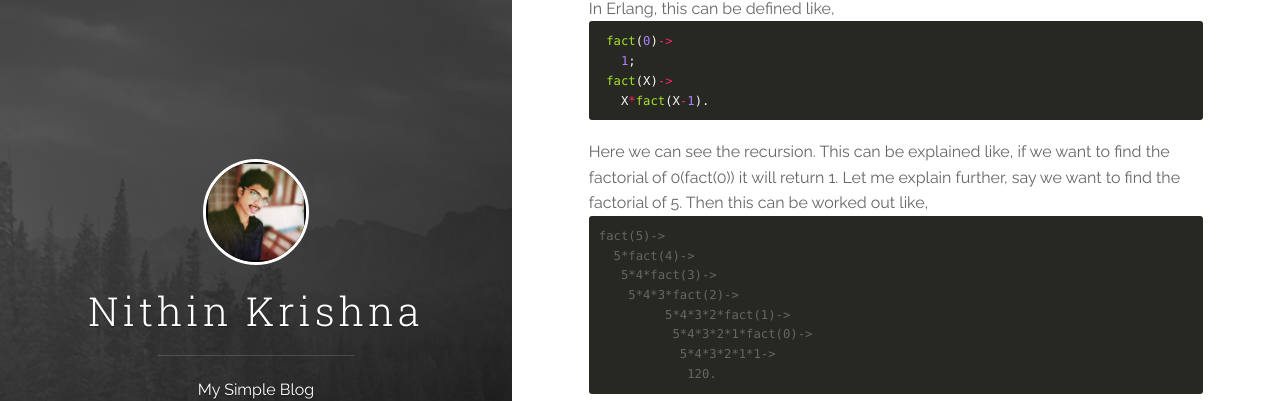
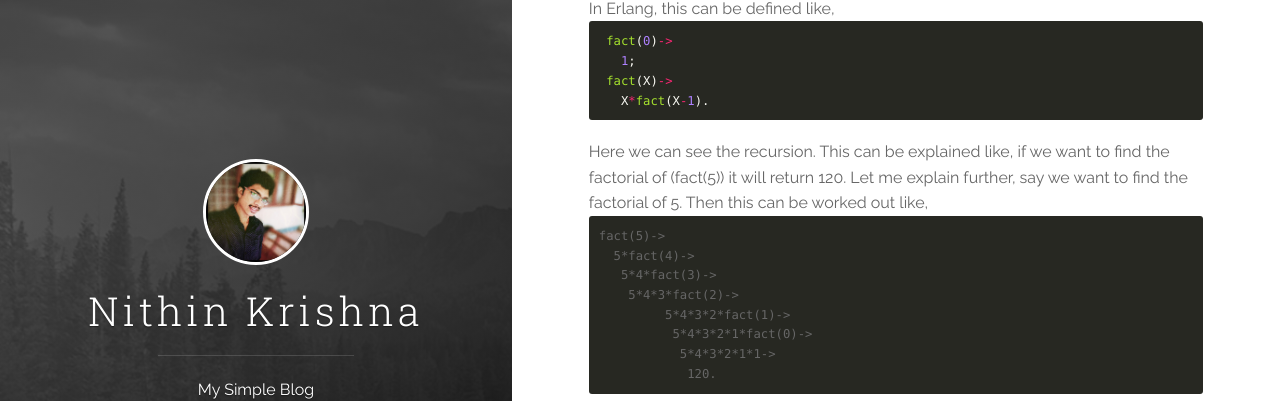
Before and after one commit to nithinkr1shna/nithinkr1shna.github.io, a Jekyll site: the page built from index.html, in a window 1280 px wide and 900 px high, scrolled down 522 px. Shown: the part 118-519 px from the top of the window. Built offline with Jekyll 4.4.1, drawn with Linux system fonts in a browser that asks for light colours; nearby versions of some CDN libraries; the list of posts is cut into pages by our own code.

Commit message:
my first functional language

````diff
--- a/_posts/2017-03-26-my-first-functional-programming-language.markdown
+++ b/_posts/2017-03-26-my-first-functional-programming-language.markdown
@@ -43,7 +43,7 @@ Then the function definition will be.
  fact(X)->
    X*fact(X-1).
 ```
-Here we can see the recursion. This can be explained like, if we want to find the factorial of 0(fact(0)) it will return 1. Let me explain further, say we want to find the factorial of 5. Then this can be worked out like,
+Here we can see the recursion. This can be explained like, if we want to find the factorial of (fact(5)) it will return 120. Let me explain further, say we want to find the factorial of 5. Then this can be worked out like,
 ```
 fact(5)->
   5*fact(4)->
````
